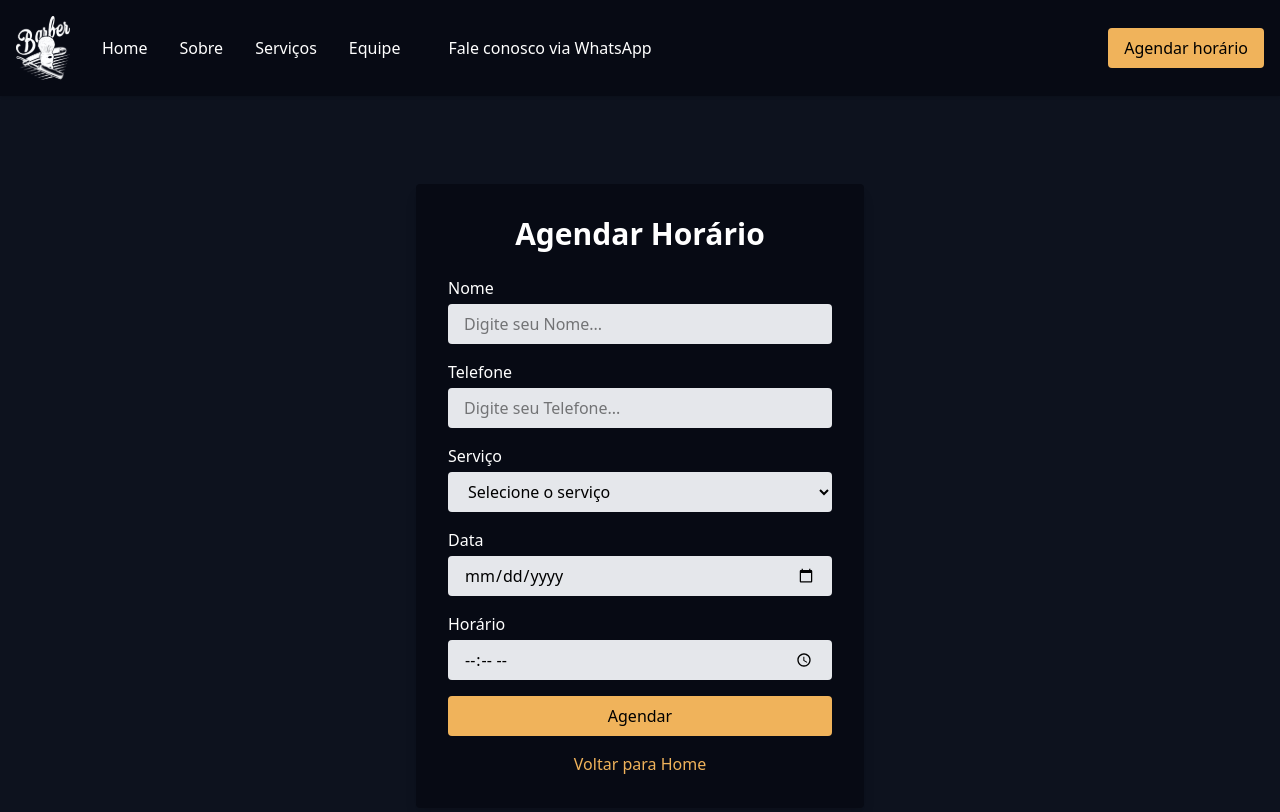
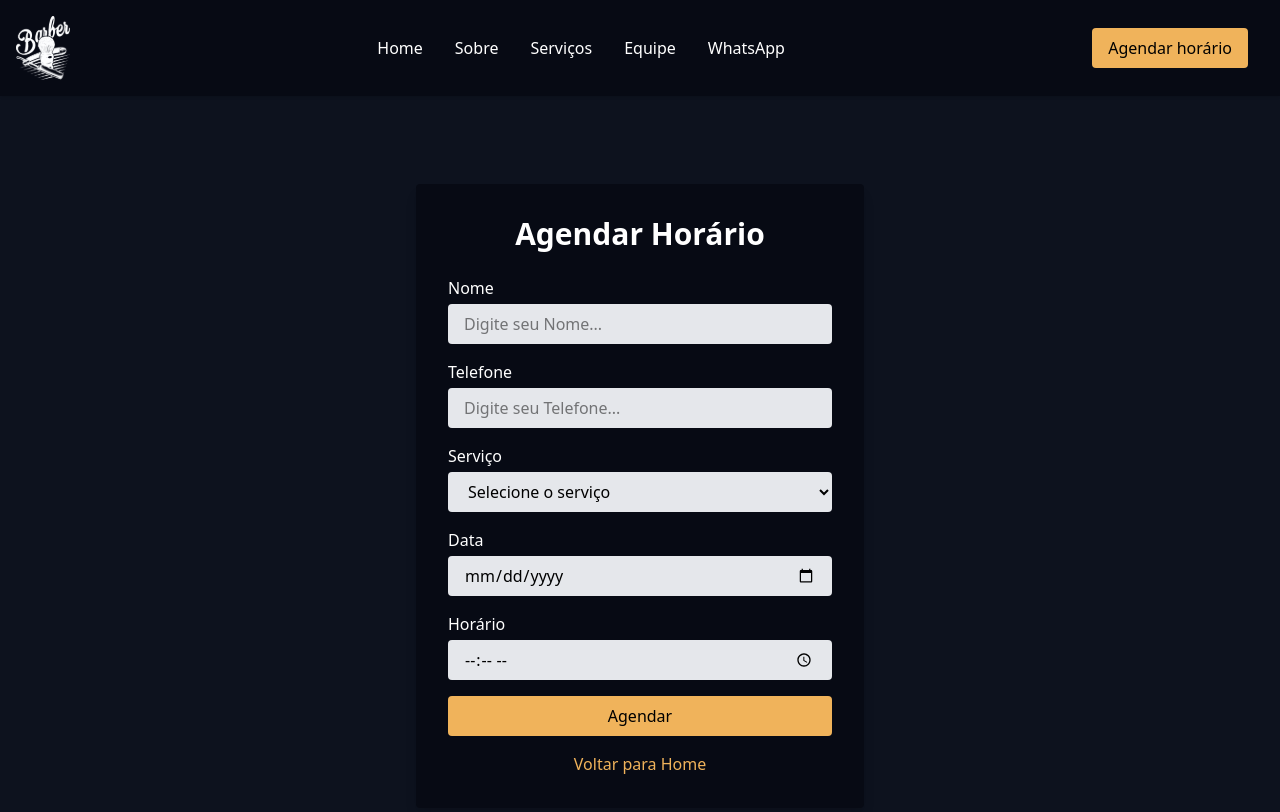
Before and after one commit to Ueber-James/pibarbearia, a React (Vite) app: page /agendamento in a window 1280 px wide. Shown: the top 812 px of the page. Built offline with nearby package versions, Linux system fonts and the light colour scheme.

Commit message:
ajustes no menur e criação do menur hamburgue

```diff
--- a/src/components/Menu.jsx
+++ b/src/components/Menu.jsx
@@ -1,59 +1,100 @@
-import React from 'react';
+import React, { useState } from 'react';
 import Logo from '../assets/Logo.svg';
 import { HashLink } from 'react-router-hash-link';
 import LogoutButton from '../components/LogoutButton';
 
 function Menu() {
+  const [open, setOpen] = useState(false);
   const token = localStorage.getItem('token');
+
+  // itens de navegação principais
+  const navItems = [
+    { to: '/#hero', label: 'Home' },
+    { to: '/#sobre', label: 'Sobre' },
+    { to: '/#servicos', label: 'Serviços' },
+    { to: '/#equipe', label: 'Equipe' },
+    { to: 'https://wa.me/XXXXXXXXXXX', label: 'WhatsApp', external: true }
+  ];
+
   return (
     <nav className="sticky top-0 z-50 bg-[#070A14] shadow w-full">
       <div className="flex items-center justify-between py-4 px-4">
-        <div className="flex items-center space-x-8">
+        {/* Logo */}
         <HashLink smooth to="/#hero" className="flex-shrink-0">
           <img src={Logo} alt="Logo" className="h-16 w-auto" />
         </HashLink>
-          <ul className="flex space-x-8 text-white">
-            <li>
-              <HashLink smooth to="/#hero" className="hover:text-gray-400">
-                Home
+
+        {/* Desktop Nav */}
+        <ul className="hidden md:flex space-x-8 text-white">
+          {navItems.map(item => (
+            <li key={item.label}>
+              {item.external ? (
+                <a href={item.to} className="hover:text-gray-400">
+                  {item.label}
+                </a>
+              ) : (
+                <HashLink smooth to={item.to} className="hover:text-gray-400">
+                  {item.label}
                 </HashLink>
+              )}
             </li>
-            <li>
-              <HashLink smooth to="/#sobre" className="hover:text-gray-400">
-                Sobre
+          ))}
+        </ul>
+
+        <div className="flex items-center space-x-4">
+          {/* Agendar horário sempre visível quando não logado */}
+          {!token && (
+            <HashLink
+              smooth
+              to="/agendamento"
+              className="inline-block bg-[#f0b35b] text-black px-4 py-2 rounded hover:bg-blue-600"
+            >
+              Agendar horário
             </HashLink>
-            </li>
-            <li>
-              <HashLink smooth to="/#servicos" className="hover:text-gray-400">
-                Serviços
-              </HashLink>
-            </li>
-            <li>
-              <HashLink smooth to="/#equipe" className="hover:text-gray-400">
-                Equipe
-              </HashLink>
-            </li>
-            <li>
-              <HashLink smooth to="https://wa.me/XXXXXXXXXXX" className="text-white px-4 py-2 rounded hover:bg-green-600">
-                Fale conosco via WhatsApp
-              </HashLink>
-            </li>
+          )}
+
+          {/* Agendamentos sempre visível quando logado */}
           {token && (
-              <li>
-                <HashLink smooth to="/lista-agendamentos" className="text-white px-4 py-2 rounded hover:text-gray-400">
+            <HashLink
+              smooth
+              to="/lista-agendamentos"
+              className="inline-block bg-[#f0b35b] text-black px-4 py-2 rounded hover:bg-blue-600"
+            >
               Agendamentos
             </HashLink>
-              </li>
           )}
-          </ul>
-        </div>
-        <div className="flex items-center space-x-4">
-          <HashLink smooth to="/agendamento" className="bg-[#f0b35b] text-black px-4 py-2 rounded hover:bg-blue-600">
-            Agendar horário
-          </HashLink>
+
+          {/* Logout */}
           {token && <LogoutButton />}
+
+          {/* Botão hambúrguer */}
+          <button
+            className="md:hidden text-white text-3xl focus:outline-none"
+            onClick={() => setOpen(!open)}
+          >
+            {open ? '✕' : '☰'}
+          </button>
         </div>
       </div>
+
+      {/* Mobile Nav */}
+      {open && (
+        <ul className="md:hidden bg-[#070A14] px-4 py-3 space-y-2 text-white">
+          {navItems.map(item => (
+            <li key={item.label}>
+              {item.external ? (
+                <a href={item.to} className="block hover:text-gray-400">
+                  {item.label}
+                </a>
+              ) : (
+                <HashLink smooth to={item.to} className="block hover:text-gray-400">
+                  {item.label}
+                </HashLink>
+              )}
+            </li>
+          ))}
+        </ul>
+      )}
     </nav>
   );
 }
--- a/src/pages/Agendamento.jsx
+++ b/src/pages/Agendamento.jsx
@@ -16,7 +16,7 @@ export default function Agendamento() {
     try {
       const appt = await createAgendamento(form);
       alert(`Agendamento  realizado com sucesso!`);
-
+      window.location.reload();
     } catch (err) {
       console.error(err);
       alert(`Erro ao agendar: ${err.message}`);
```
Lines whose indentation alone changed are shown as unchanged.
